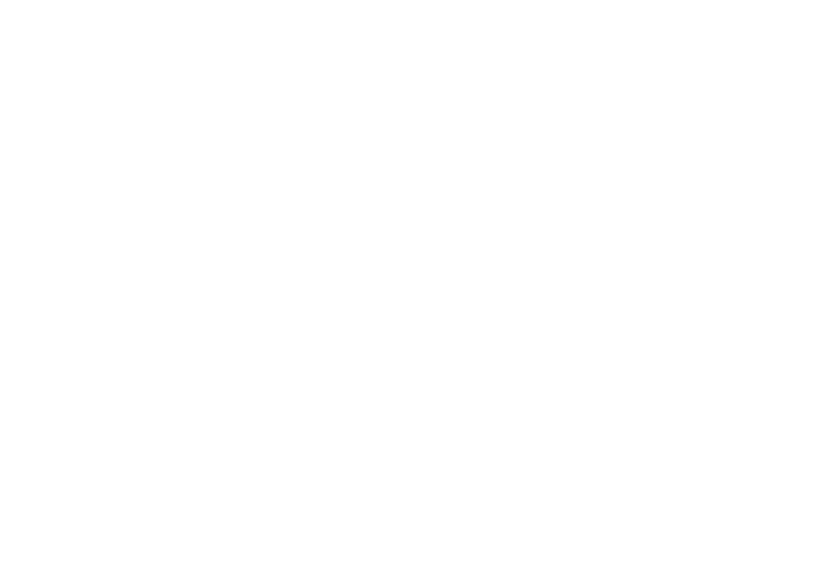
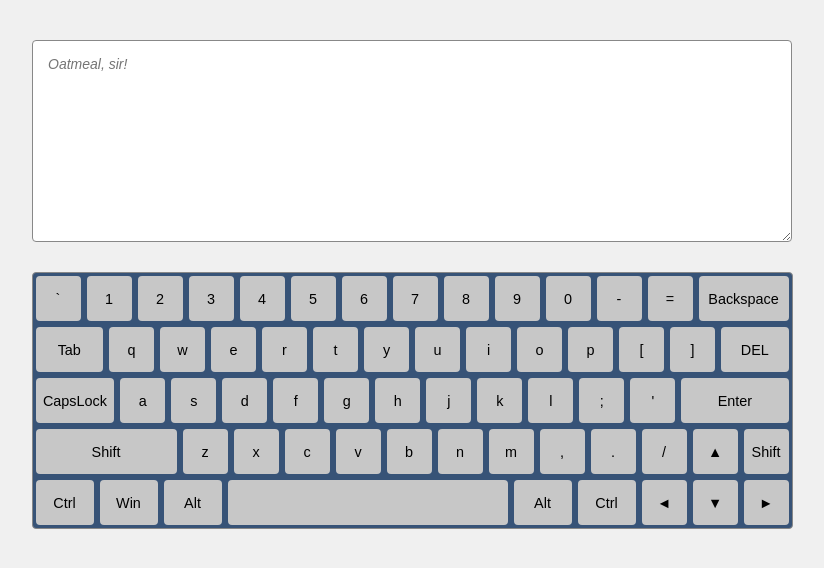
Before and after one commit to Tasha-B/rss-projects, a website: page keyboard/index.html in a window 1280 px wide. Shown: the whole page, without its empty margins (228-1052 px from the left). Drawn offline with Linux system fonts and the light colour scheme; the site is published under a folder, as on GitHub Pages, so addresses that start at the root find nothing.

Commit message:
feat: fix path in html

```diff
--- a/keyboard/index.html
+++ b/keyboard/index.html
@@ -4,17 +4,12 @@
     <meta charset="UTF-8">
     <meta http-equiv="X-UA-Compatible" content="IE=edge">
     <meta name="viewport" content="width=device-width, initial-scale=1.0">
-<link rel="stylesheet" href="/style.css">
+<link rel="stylesheet" href="./style.css">
 <link href="https://fonts.googleapis.com/icon?family=Material+Icons"
       rel="stylesheet">
     <title>Virtual Keyboard</title>
 </head>
 <body>
-    <!-- <div class='keywords'></div> -->
-<!-- <div>data-code='Digit1' class='key'
-    data-shiftvalue='!'>1</div> -->
-    <!-- <div id='Digit1' class='key'
-    data-shiftvalue='!'>1</div> -->
-    <script src="/index.js"></script>
+    <script src="./index.js"></script>
 </body>
 </html>
```
